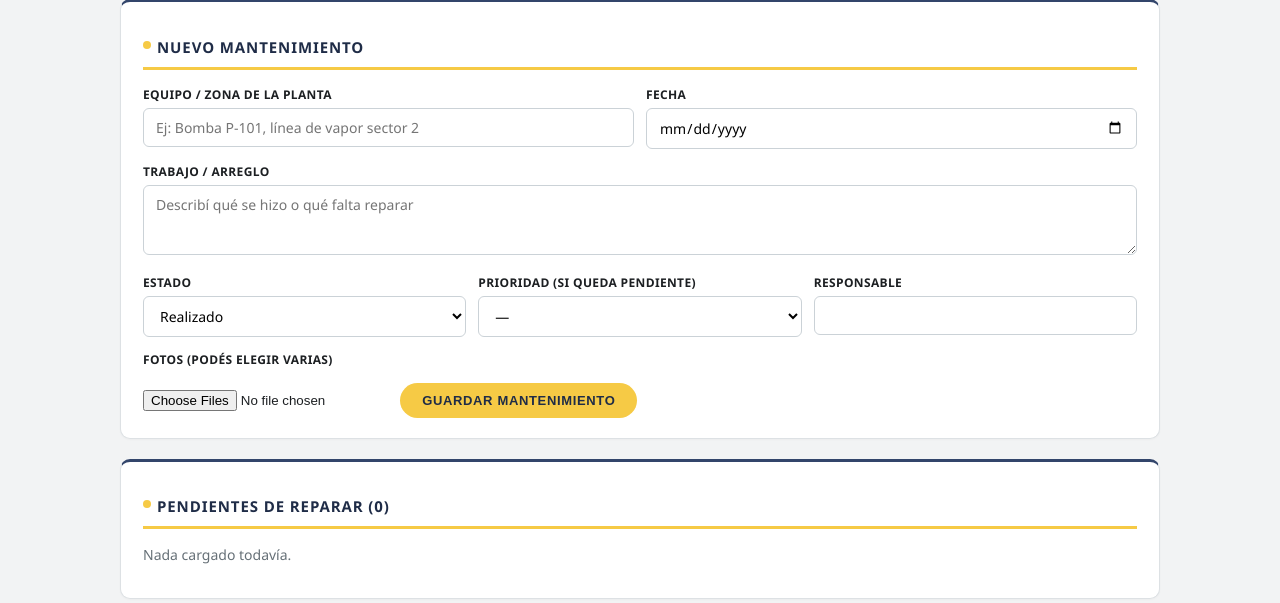
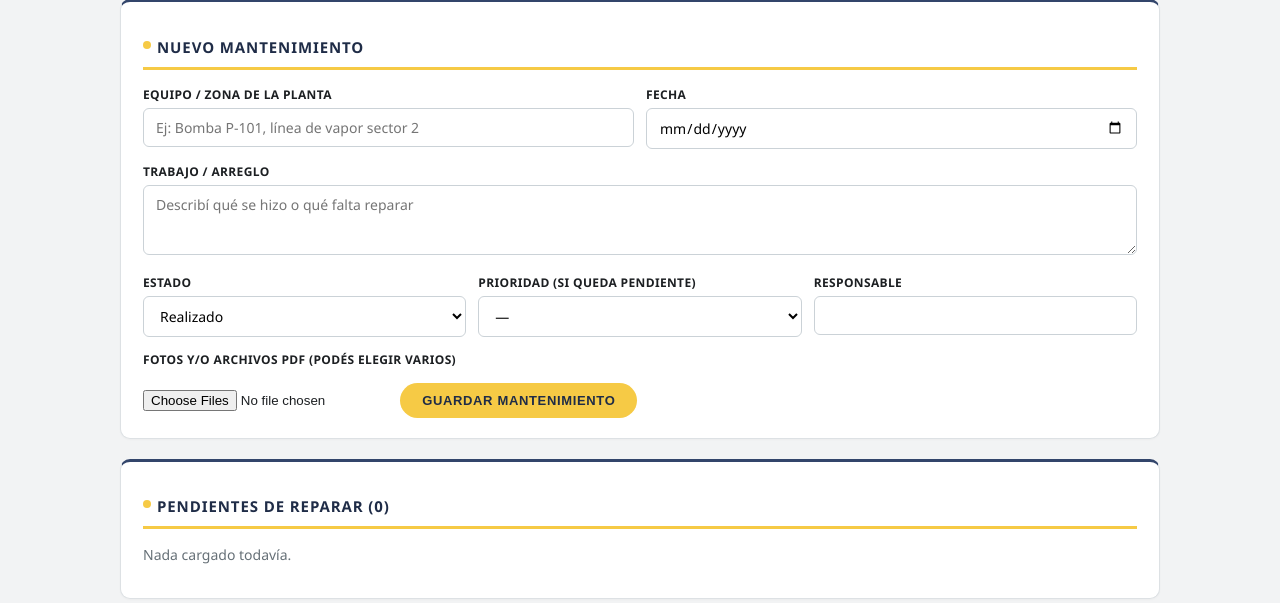
Before and after one commit to servicioscosesahidro-sys/cosesa-avance-obras, a Flask app: template templates/obra_mantenimiento.html in a window 1280 px wide. Shown: the part 239-842 px from the top of the page. Run offline with Flask 3, Linux system fonts and the light colour scheme; the template is opened without the code that fills it: most values are stand-ins (such as "Sample title", 1, 10 or a date in 2020).

Commit message:
Add files via upload

```diff
--- a/templates/_secciones_extra.html
+++ b/templates/_secciones_extra.html
@@ -81,7 +81,7 @@
     <div style="font-weight:700;color:#33456b;">{{ loop.index }}. {{ m['equipo'] or 'Sin equipo indicado' }}</div>
     <div class="subtitle">{{ m['fecha']|fmtdt if m['fecha'] else '' }}{% if m['responsable'] %} · Responsable: {{ m['responsable'] }}{% endif %}{% if m['prioridad'] %} · Prioridad: {{ m['prioridad'] }}{% endif %}</div>
     <p style="white-space:pre-wrap;">{{ m['descripcion'] }}</p>
-    {% if x['fotos'] %}<div class="photo-grid">{% for f in x['fotos'] %}<figure><img src="{{ url_for('uploaded_file', filename=f['archivo']) }}"></figure>{% endfor %}</div>{% endif %}
+    {% if x['fotos'] %}<div class="photo-grid">{% for f in x['fotos'] %}{% if f['archivo'].lower().endswith('.pdf') %}<a class="btn btn-outline btn-sm" href="{{ url_for('uploaded_file', filename=f['archivo']) }}" target="_blank">📄 {{ f['archivo'].split('/')[-1].split('_',1)[-1] }}</a>{% else %}<figure><img src="{{ url_for('uploaded_file', filename=f['archivo']) }}"></figure>{% endif %}{% endfor %}</div>{% endif %}
   </div>
   {% else %}<p class="subtitle">Sin registros.</p>
   {% endfor %}
--- a/templates/obra_mantenimiento.html
+++ b/templates/obra_mantenimiento.html
@@ -35,8 +35,8 @@
       <div><label>Prioridad (si queda pendiente)</label><select name="prioridad">{{ opciones('') }}</select></div>
       <div><label>Responsable</label><input type="text" name="responsable"></div>
     </div>
-    <label>Fotos (podés elegir varias)</label>
-    <input type="file" name="fotos" accept="image/*" multiple>
+    <label>Fotos y/o archivos PDF (podés elegir varios)</label>
+    <input type="file" name="fotos" accept="image/*,application/pdf,.pdf" multiple>
     <button class="btn" type="submit" style="margin-top:10px;">Guardar mantenimiento</button>
   </form>
 </div>
@@ -53,7 +53,7 @@
       <p style="white-space:pre-wrap;margin:8px 0;">{{ m['descripcion'] }}</p>
       {% if x['fotos'] %}
       <div style="display:flex;gap:8px;flex-wrap:wrap;margin-bottom:8px;">
-        {% for f in x['fotos'] %}<a href="{{ url_for('uploaded_file', filename=f['archivo']) }}" target="_blank"><img src="{{ url_for('uploaded_file', filename=f['archivo']) }}" style="height:90px;border-radius:6px;"></a>{% endfor %}
+        {% for f in x['fotos'] %}{% if f['archivo'].lower().endswith('.pdf') %}<a class="btn btn-outline btn-sm" href="{{ url_for('uploaded_file', filename=f['archivo']) }}" target="_blank">📄 {{ f['archivo'].split('/')[-1].split('_',1)[-1] }}</a>{% else %}<a href="{{ url_for('uploaded_file', filename=f['archivo']) }}" target="_blank"><img src="{{ url_for('uploaded_file', filename=f['archivo']) }}" style="height:90px;border-radius:6px;"></a>{% endif %}{% endfor %}
       </div>
       {% endif %}
       <div style="display:flex;gap:8px;flex-wrap:wrap;">
@@ -79,11 +79,11 @@
       {% if x['fotos'] %}
       <label>Fotos actuales (tildá las que quieras quitar)</label>
       <div style="display:flex;gap:10px;flex-wrap:wrap;margin-bottom:8px;">
-        {% for f in x['fotos'] %}<label style="width:auto;"><img src="{{ url_for('uploaded_file', filename=f['archivo']) }}" style="height:80px;border-radius:6px;display:block;"><input type="checkbox" name="delfoto_{{ f['id'] }}" value="1" style="width:auto;"> Quitar</label>{% endfor %}
+        {% for f in x['fotos'] %}<label style="width:auto;">{% if f['archivo'].lower().endswith('.pdf') %}<span style="display:block;padding:8px;border:1px solid var(--cosesa-border);border-radius:6px;">📄 {{ f['archivo'].split('/')[-1].split('_',1)[-1] }}</span>{% else %}<img src="{{ url_for('uploaded_file', filename=f['archivo']) }}" style="height:80px;border-radius:6px;display:block;">{% endif %}<input type="checkbox" name="delfoto_{{ f['id'] }}" value="1" style="width:auto;"> Quitar</label>{% endfor %}
       </div>
       {% endif %}
-      <label>Agregar fotos</label>
-      <input type="file" name="fotos" accept="image/*" multiple>
+      <label>Agregar fotos o PDF</label>
+      <input type="file" name="fotos" accept="image/*,application/pdf,.pdf" multiple>
       <div style="display:flex;gap:8px;margin-top:10px;">
         <button class="btn btn-sm" type="submit">Guardar</button>
         <button type="button" class="btn btn-outline btn-sm" onclick="editarM({{ m['id'] }}, false)">Cancelar</button>
```
